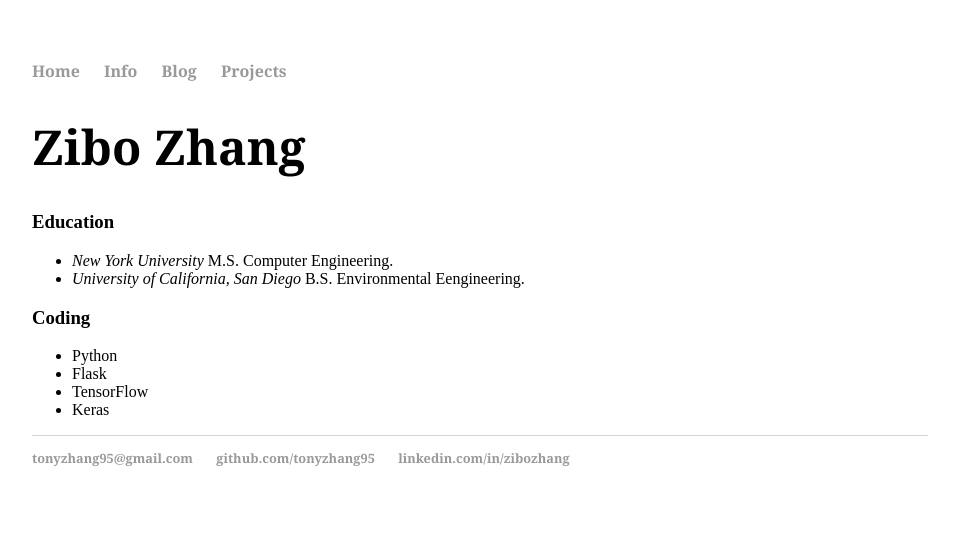
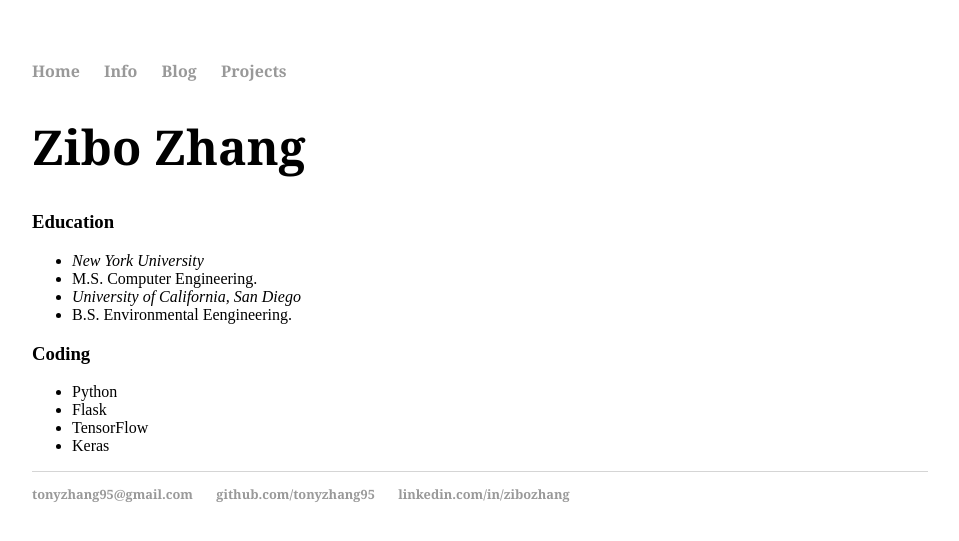
Before and after one commit to tonyzhang95/tonyzhang95.github.io, a Jekyll site: the page built from info/index.html, in a window 1280 px wide. Shown: the top 541 px of the page, without its empty margins (160-1119 px from the left). Built offline with Jekyll 4.4.1, drawn with Linux system fonts in a browser that asks for light colours.

Commit message:
Update index.html

```diff
--- a/info/index.html
+++ b/info/index.html
@@ -5,14 +5,11 @@ layout: default
   <div class="personal">
     <h3>Education</h3>
     <ul>
-      <li>
-        <em>New York University</em>
-        M.S. Computer Engineering.
-      </li>
-      <li>
-        <em>University of California, San Diego</em>
-        B.S. Environmental Eengineering.
-      </li>
+      <li><em>New York University</em></li>
+      <li>M.S. Computer Engineering.</li>
+
+      <li><em>University of California, San Diego</em></li>
+      <li>B.S. Environmental Eengineering.</li>
     </ul>
     <h3>Coding</h3>
     <ul>
```
